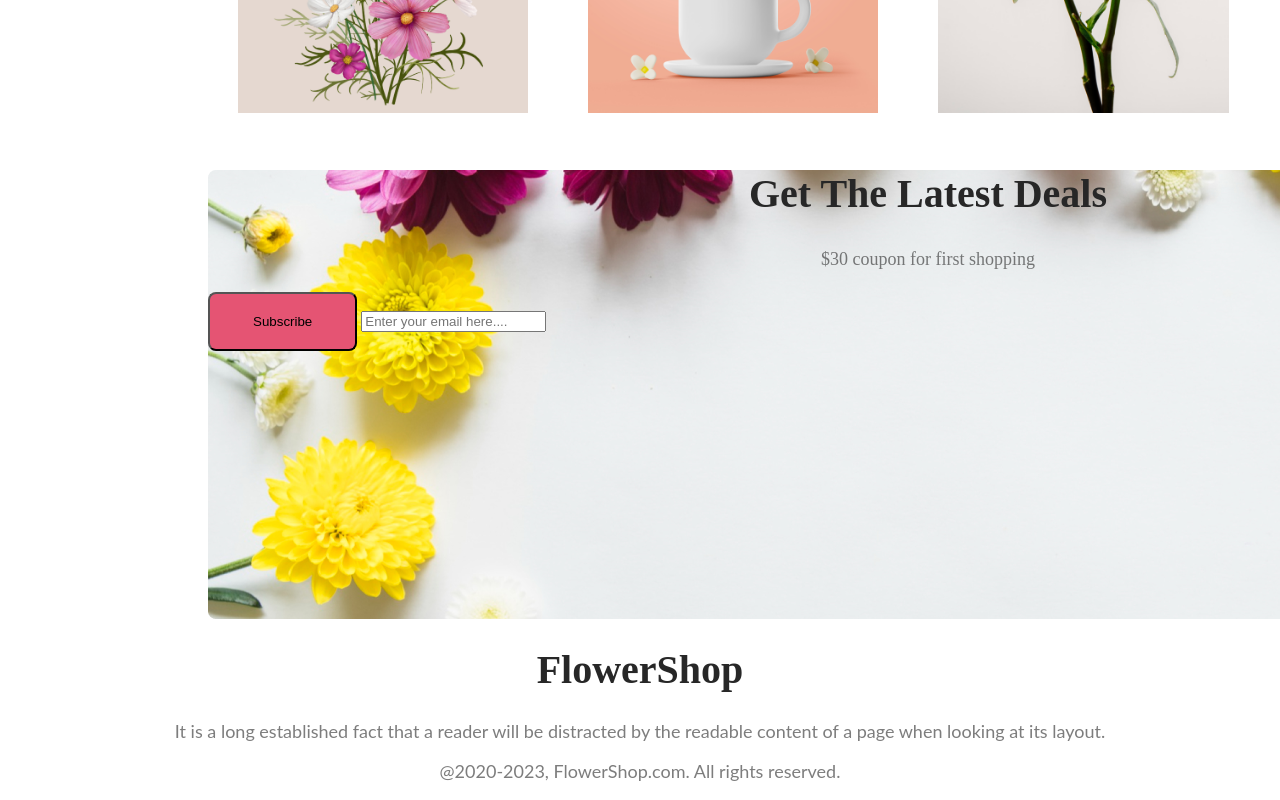
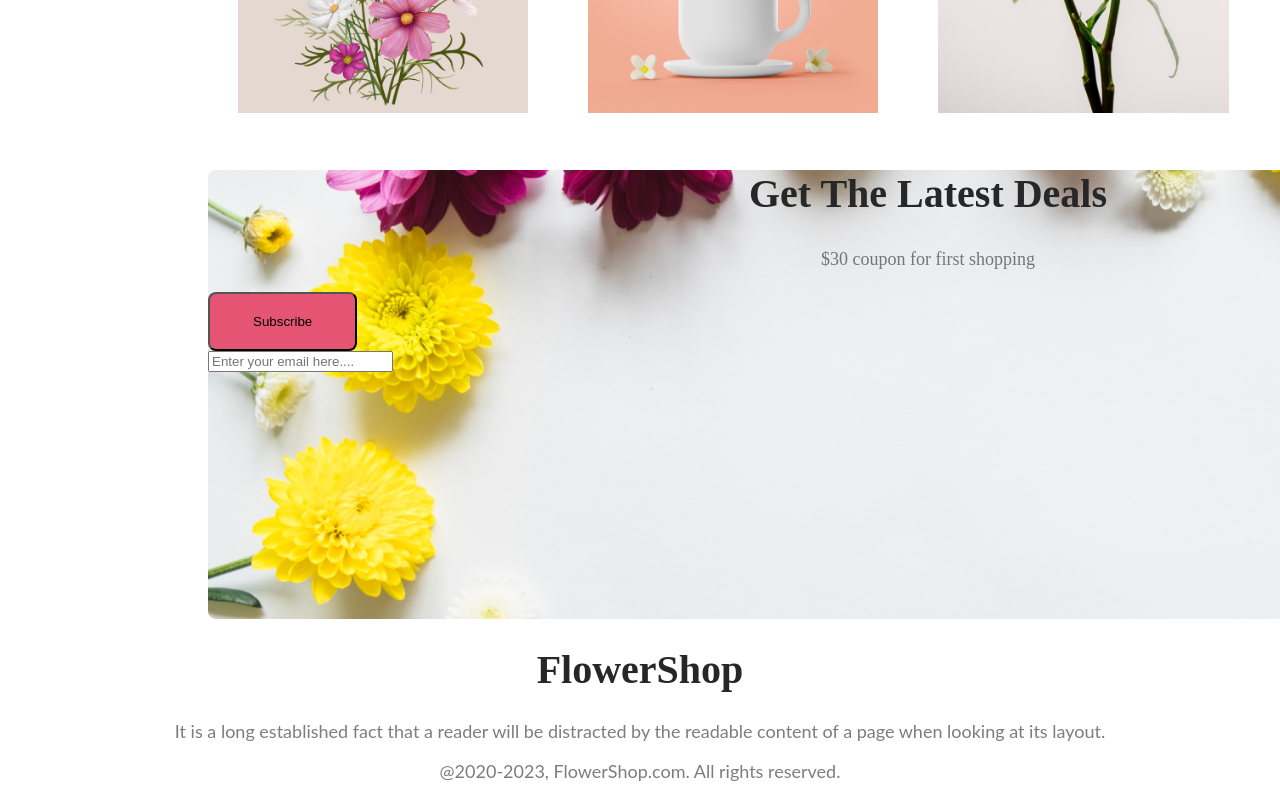
Before and after one commit to Sayid133/sayid-flower-shop-assignment, a plain HTML site: page index.html in a window 1280 px wide. Shown: the part 2340-3140 px from the top of the page. Drawn offline with Linux system fonts and the light colour scheme.

Commit message:
mail box

```diff
--- a/Styles/Style.css
+++ b/Styles/Style.css
@@ -127,7 +127,5 @@ left: 200px;
     padding: 20px 43px;
     gap: 10px;
     position: relative;
-
+}
 ;
-
-}
--- a/index.html
+++ b/index.html
@@ -62,11 +62,12 @@
             <h1 class="deal-title">Get The Latest Deals</h1>
             <p class="coupon">$30 coupon for first shopping</p>
             <button class="sub-btn">Subscribe</button>
-
-            <label for="email">
+            <form class="email">
+                <label for="email">
                 <input type="email" name="" id="email"
                 placeholder="Enter your email here....">
-            </label>
+                </label>
+            </form>
 
         </div>
 
```
